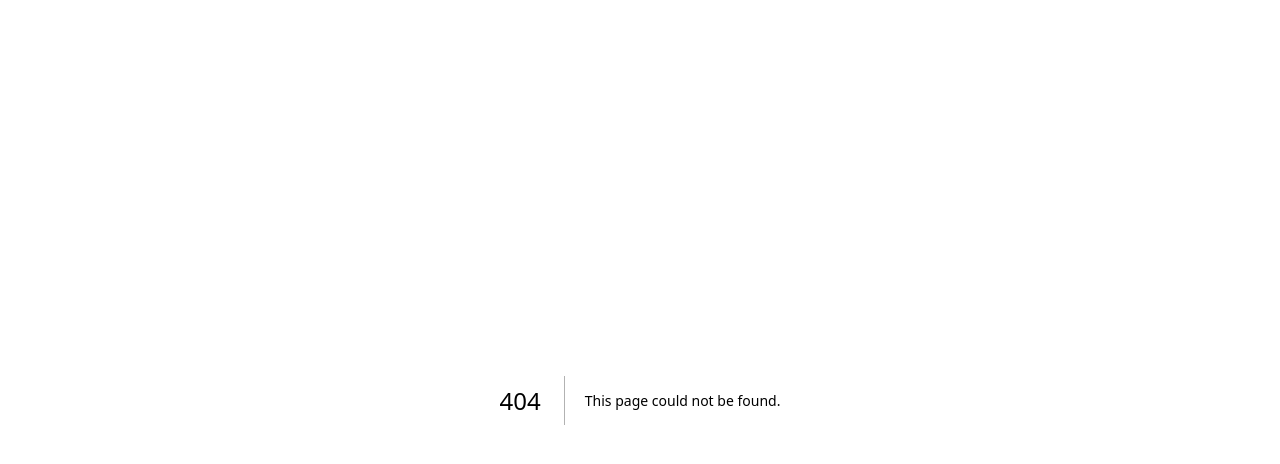
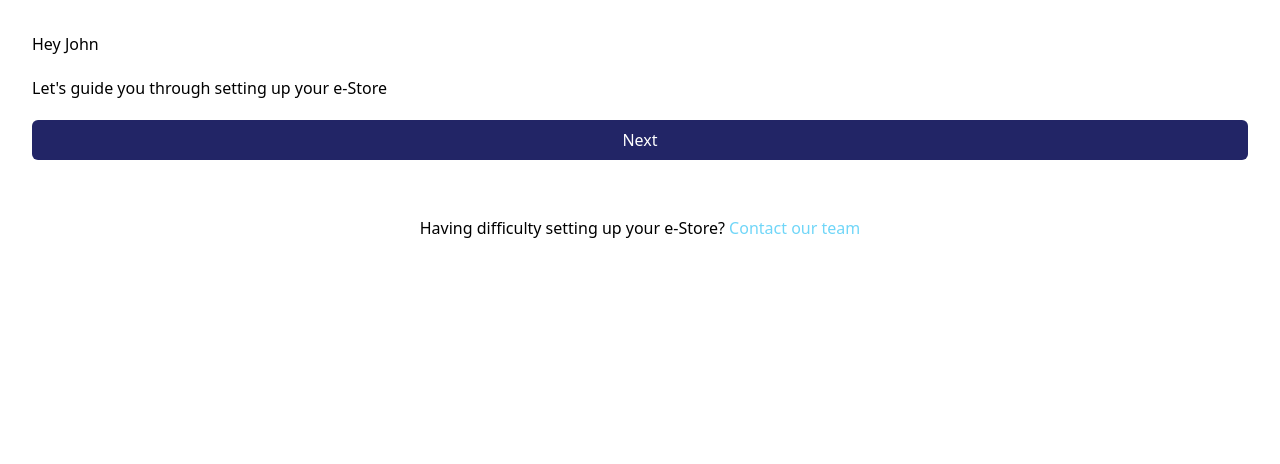
Before and after one commit to SageKyle/tenbits, a Next.js app in the folder frontend/: page /user/create-store in a window 1280 px wide. Before the commit this address had no page. Shown: the top 464 px of the page. Built offline with nearby package versions, Linux system fonts and the light colour scheme.

Commit message:
create a layout for wrapping create-store

```diff
--- /dev/null
+++ b/frontend/src/pages/user/create-store/index.jsx
@@ -0,0 +1,24 @@
+'use client'
+import Link from 'next/link'
+import Layout from './layout'
+
+const user = { firstName: 'John', lastName: 'Doe', email: 'example@email.com' }
+
+export default function Store() {
+	return (
+		<Layout>
+			<section>
+				<article className="flex flex-col gap-5 w-full p-8">
+					<h2>Hey {user.firstName}</h2>
+					<p>Let's guide you through setting up your e-Store</p>
+					<Link
+						href={'/'}
+						className="py-2 px-6 rounded-md flex items-center justify-center capitalize w-fit-content bg-primary hover:bg-primary-dark text-white"
+					>
+						Next
+					</Link>
+				</article>
+			</section>
+		</Layout>
+	)
+}
--- /dev/null
+++ b/frontend/src/pages/user/create-store/layout.js
@@ -0,0 +1,16 @@
+import Link from 'next/link'
+
+export default function Layout({ children }) {
+	return (
+		<>
+			<>{children}</>
+
+			<div className="mt-6 mx-auto w-fit">
+				<span>Having difficulty setting up your e-Store? </span>
+				<Link href={'store/feedback'} className="text-secondary">
+					Contact our team
+				</Link>
+			</div>
+		</>
+	)
+}
--- a/frontend/src/pages/user/profile/index.jsx
+++ b/frontend/src/pages/user/profile/index.jsx
@@ -10,7 +10,7 @@ export default function Profile() {
 			<Navbar />
 			<section className="min-h-[70vh]">
 				<h2>Hey {user.firstName}</h2>
-				<Link href={'store'} className="text-primary-dark">
+				<Link href={'create-store'} className="text-primary-dark">
 					Create your e-Store
 				</Link>
 			</section>
--- a/frontend/src/pages/user/store/index.jsx
+++ /dev/null
@@ -1,29 +0,0 @@
-'use client'
-import Link from 'next/link'
-
-const user = { firstName: 'John', lastName: 'Doe', email: 'example@email.com' }
-
-export default function Store() {
-	return (
-		<section>
-			<article className="flex flex-col gap-5 w-full p-8">
-				<h2>Hey {user.firstName}</h2>
-				<p>Let's guide you through setting up your e-Store</p>
-				<Link
-					href={'/'}
-					className="py-2 px-6 rounded-md flex items-center justify-center capitalize w-fit-content bg-primary hover:bg-primary-dark text-white"
-				>
-					Next
-				</Link>
-				<div className="mt-6">
-					<span>Having difficulty setting up your e-Store? </span>
-					<Link href={'store/feedback'} className="text-secondary">
-						Contact our team
-					</Link>
-				</div>
-			</article>
-		</section>
-	)
-}
-
-// TODO change parent folder name to <create-store>
```
Also changed, not shown: frontend/src/pages/user/create-store/feedback/index.jsx (renamed from frontend/src/pages/user/store/feedback/index.jsx).
